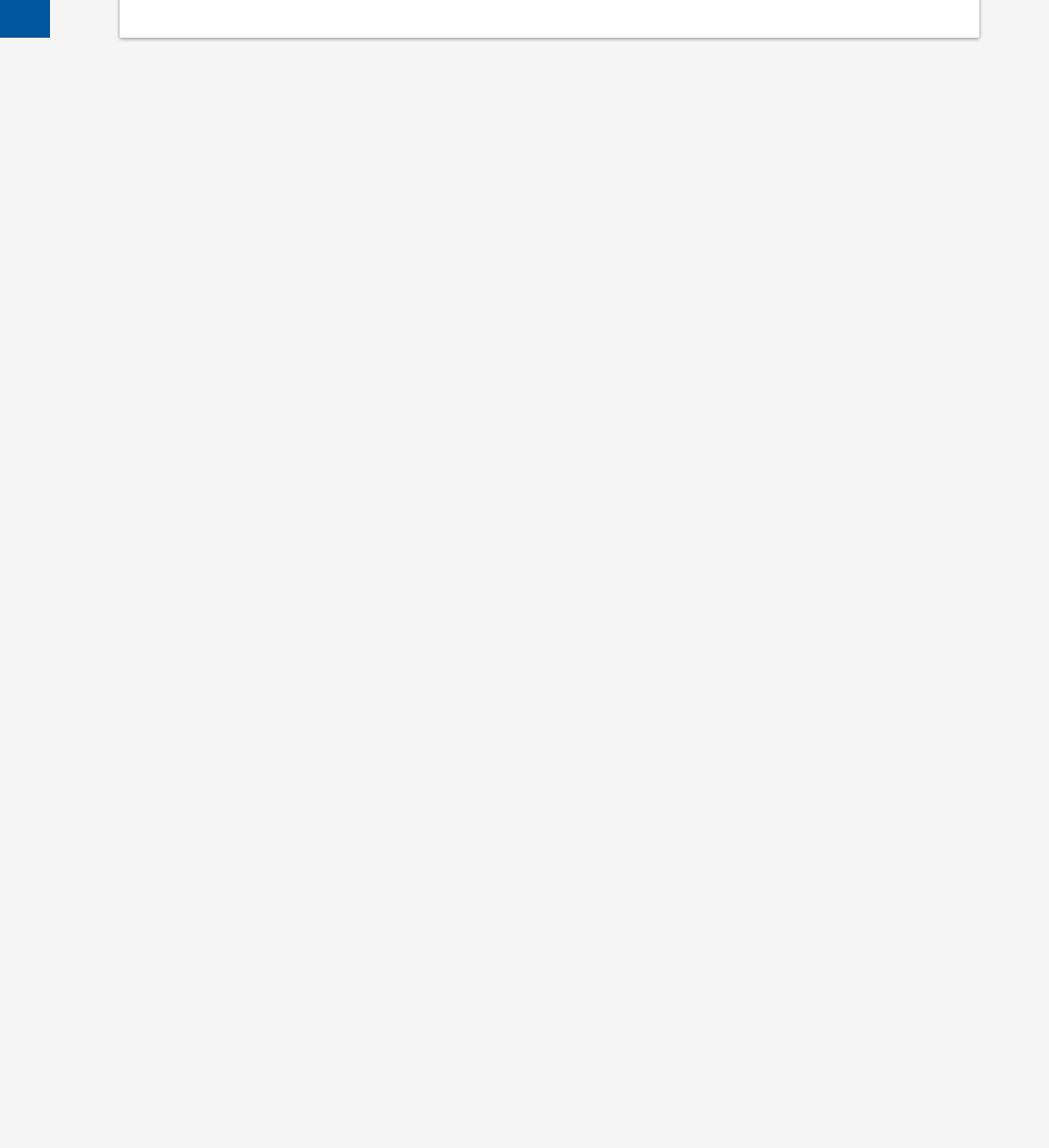
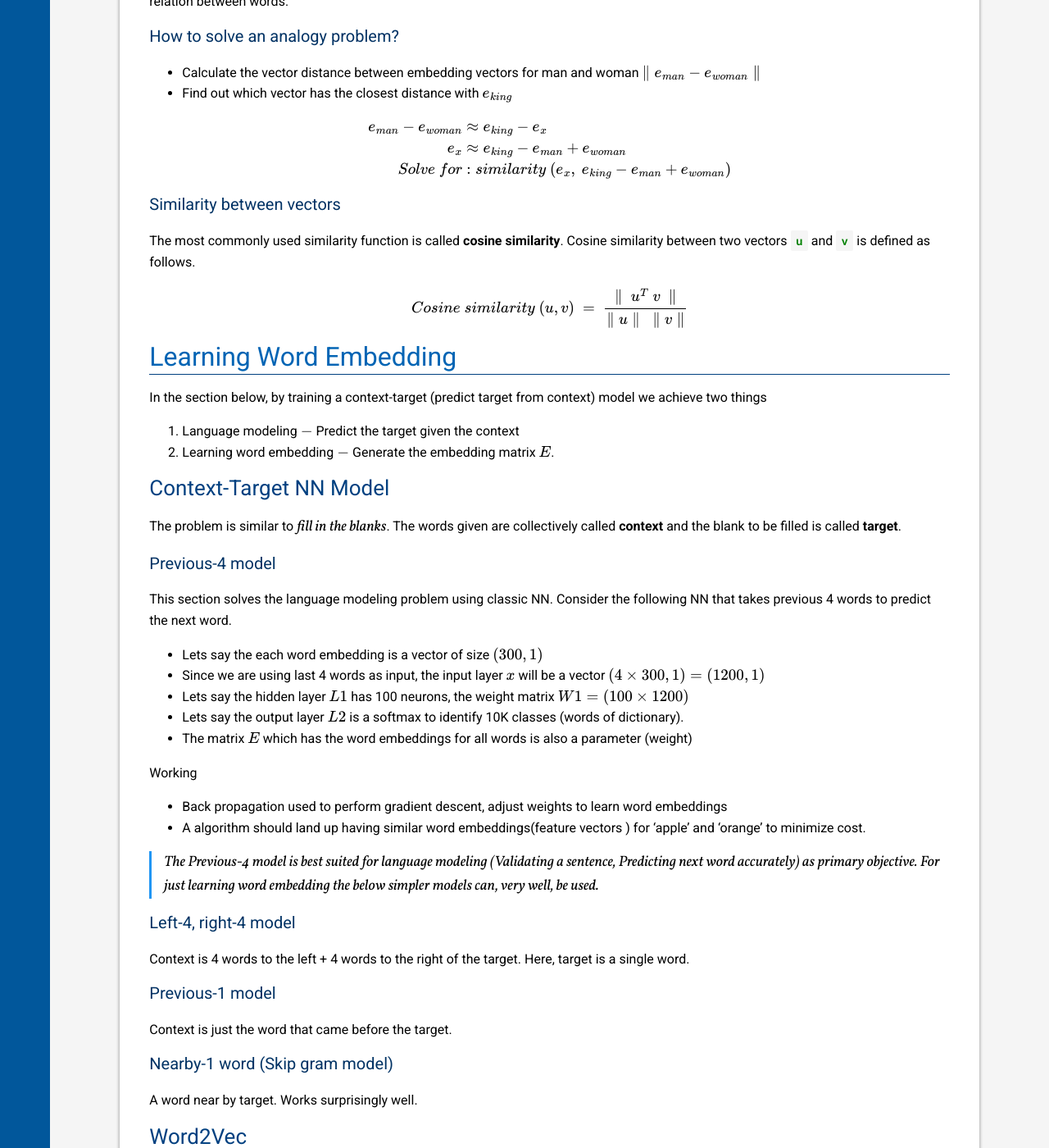
Before and after one commit to cafeduke/cafeduke.github.io, a Jekyll site: the page built from _posts/deeplearning/rnn/2018-10-16-word-representation.md, in a window 1280 px wide and 1400 px high, scrolled down 2798 px. Shown: the whole window at 82% size. Built offline with Jekyll 4.4.1, drawn with Linux system fonts in a browser that asks for light colours; nearby versions of some CDN libraries; formulas are drawn with MathJax 3; before the commit the page ends 2844 px from its top, so only the background shows below that; some of the changed text lies outside the part shown.

Commit message:
RNN: Word embeddings

```diff
--- a/_posts/deeplearning/rnn/2018-10-16-word-representation.md
+++ b/_posts/deeplearning/rnn/2018-10-16-word-representation.md
@@ -12,11 +12,21 @@ typora-root-url: ../../../
 
 Algorithms such as RNN, GRU and LSTM can be applied to Natural Language Processing (NLP) $$-$$ One of the key areas of AI. One of the key ideas is **word embedding** such as *Man:Women :: King:Queen*, essentially learning the relationship between words. However, it is also important to *debias* these learnings  to reduce bias across (say, ethnicity) which the algorithm can pickup.
 
-# Word Embedding
+## Notation Reference
+
+| Notation  | Detail                                                       |
+| --------- | ------------------------------------------------------------ |
+| $$E$$     | Embedding matrix of (web embeddings x dictionary words)      |
+| $$O_{i}$$ | $$i^{th}$$  one-hot vector representation of the word.       |
+| $$e_i$$   | $$i^{th}$$ feature vector representation of the word (word encoding). |
+
+
+
+## Representation Type
 
 In RNN, LSTM and GRU algorithms, we used a one-hot representation for dictionary words. This section details the limitation of one-hot and an alternative representation.
 
-## One-Hot representation
+### One-Hot representation
 
 A one-hot vector for representing the index of a word in a dictionary, or on-hot in general gives an advantage of not judging by the numeric value of the index. However, it also equates all words and hence distance between any two words (one-hot representation) is the same.
 
@@ -25,7 +35,7 @@ A one-hot vector for representing the index of a word in a dictionary, or on-hot
 
 Even if the algorithm has learnt that 'juice' is likely to go with word 'orange'. It cannot apply the learning to 'apple'. This is because as long as the algorithm is concerned, 'apple' is as good as any word (say 'sky').
 
-## Feature representation (Word embedding)
+### Feature representation (Word embedding)
 
 Consider a table with different features (like gender, age, royalty, food, noun, verb, action, edible, etc) as rows and all words in a dictionary as columns. Each cell will have a value ranging from say -1 to 1 to indicate how appropriate a feature applies to the word.
 
@@ -60,11 +70,11 @@ A CNN Face encoding model was trained to take **any image** as input and generat
 
 >  As a terminology, encodings generated for a word are called embeddings
 
-## Word Embedding solving analogies
+## Application - Solve analogy
 
 One of the properties of word embedding is solving analogies such as *"Man : Woman :: King : ? "*. Solving an analogy determines learning relation between words.
 
-### How to solve analogies?
+### How to solve an analogy problem?
 
 - Calculate the vector distance between embedding vectors for man and woman  $$ \parallel e_{man}  - e_{woman} \parallel $$
 - Find out which vector has the closest distance with $$e_{king}$$
@@ -84,5 +94,67 @@ $$
 The most commonly used similarity function is called **cosine similarity**. Cosine similarity between two vectors `u` and `v` is defined as follows.
 
 $$
-Cosine \ similarity \ (u, v) \ = \ \frac{ \parallel \ u.T \ v \ \parallel }{ \parallel u \parallel \ \parallel v \parallel }
+Cosine \ similarity \ (u, v) \ = \ \frac{ \parallel \ u^T \ v \ \parallel }{ \parallel u \parallel \ \parallel v \parallel }
 $$
+
+# Learning Word Embedding
+
+In the section below, by training a context-target (predict target from context) model we achieve two things
+
+1. Language modeling $$-$$ Predict the target given the context
+2. Learning word embedding $$-$$ Generate the embedding matrix $$E$$.
+
+## Context-Target NN Model
+
+The problem is similar to *fill in the blanks*. The words given are collectively called **context** and the blank to be filled is called **target**.
+
+### Previous-4 model
+
+This section solves the language modeling problem using classic NN.  Consider the following NN that takes previous 4 words to predict the next word.
+
+- Lets say the each word embedding is a vector of size $$(300,1)$$
+- Since we are using last 4 words as input, the input layer $$x$$ will be a vector $$(4\times300, 1) = (1200,1)$$
+- Lets say the hidden layer $$L1$$ has 100 neurons, the weight matrix $$W1 = (100 \times 1200) $$
+- Lets say the output layer $$L2$$ is a softmax to identify 10K classes (words of dictionary).
+- The matrix $$E$$ which has the word embeddings for all words is also a parameter (weight)
+
+Working
+
+- Back propagation used to perform gradient descent, adjust weights to learn word embeddings
+- A algorithm should land up having similar word embeddings(feature vectors ) for 'apple' and 'orange' to minimize cost.
+
+> The Previous-4 model is best suited for language modeling (Validating a sentence, Predicting next word accurately) as primary objective. For just learning word embedding the below simpler models can, very well, be used.
+
+### Left-4, right-4 model
+
+Context is 4 words to the left + 4 words to the right of the target. Here, target is a single word.
+
+### Previous-1 model
+
+Context is just the word that came before the target.
+
+### Nearby-1 word (Skip gram model)
+
+A word near by target. Works surprisingly well.
+
+## Word2Vec
+
+Word2Vec is an algorithm to train a model to perform language modeling and learning word embeddings. However, the primary purpose of this algorithm is to learn word embeddings (not concerned about accuracy of the model in language modeling).
+
+Working
+
+- Choose a random context ($$c = $$  input word)
+- Choose a random, but nearby (1-5 words before/after context)  as  target ($$t =$$ word to be predicted).
+- Calculate the softmax probability vector (probabilities must add up to 1) as follows.
+
+$$
+Probability(t|c) = \frac{ e^{w_t^T \ e_c} }{ \Sigma_{j=1}^{10K} e^{w_j^T \ e_c} }
+$$
+
+Here,
+
+- $$e_c$$ encodings of the context word
+- $$w_t$$ weights for the target encoding
+- $$w_j$$ weight of the $$j^{th}$$ word in the dictionary
+
+Negative Sampling
```
Also changed, not shown: other parts of _posts/deeplearning/rnn/2018-10-16-word-representation.md (+2 -2 lines), _posts/java/2017-08-22-concurrency-index.md (line endings or trailing spaces).
